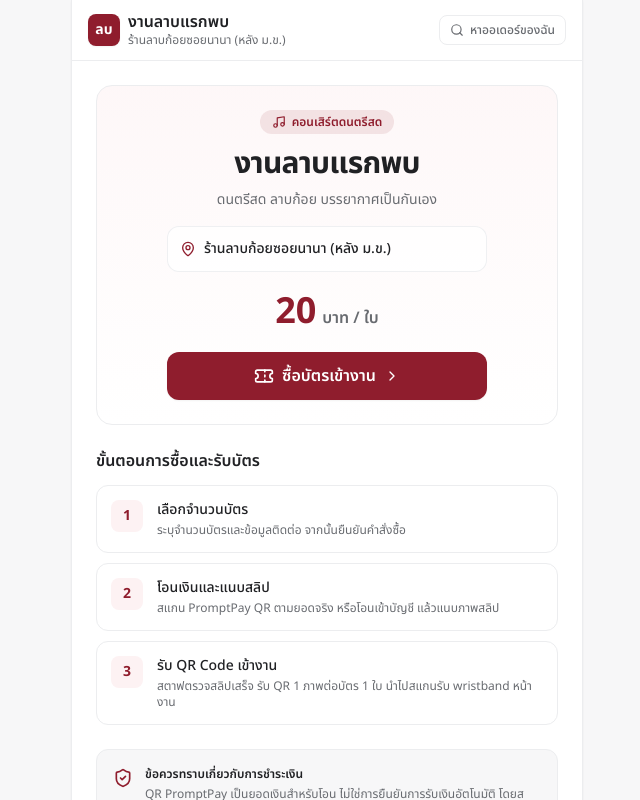
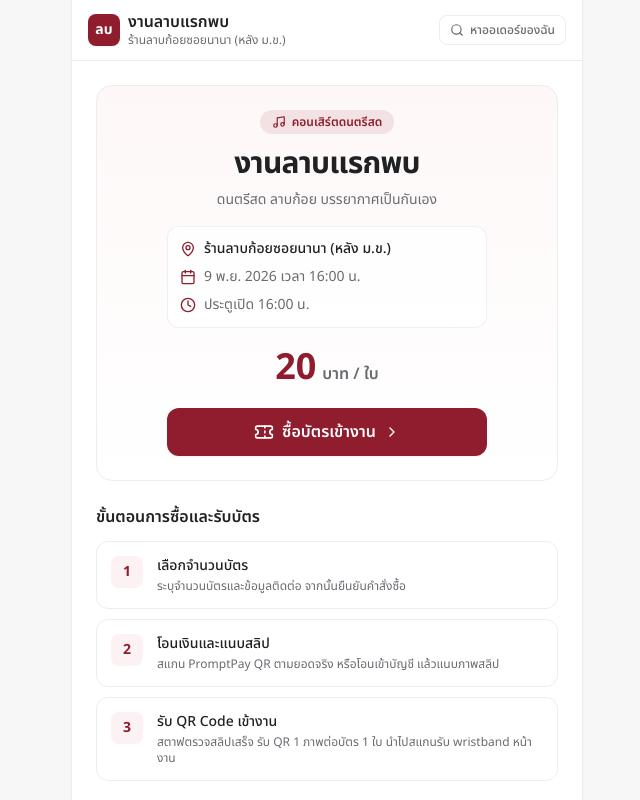
Before and after one commit to nonHine/larb-raek-phob-tickets, a Next.js app: page / in a window 1280 px wide. Shown: the top 800 px of the page, without its empty margins (313-953 px from the left). Built offline with nearby package versions, Linux system fonts and the light colour scheme.

Commit message:
update: verify user credentials, sync HUMAN_TODO, add client promptpay id and logo

```diff
--- a/app/(public)/checkout/[code]/page.tsx
+++ b/app/(public)/checkout/[code]/page.tsx
@@ -103,7 +103,7 @@ export default function CheckoutPage({
         // Generate PromptPay QR
         try {
           const payload = generatePromptPayPayload(
-            process.env.NEXT_PUBLIC_PROMPTPAY_ID || "0812345678",
+            data.promptpay_id || process.env.NEXT_PUBLIC_PROMPTPAY_ID || "1839901992657",
             data.order.remaining_amount
           );
           const qr = await generateQrDataUrl(payload, { width: 280 });
--- a/app/(public)/page.tsx
+++ b/app/(public)/page.tsx
@@ -54,6 +54,12 @@ export default function LandingPage() {
               <div className="flex items-center gap-2">
                 <Calendar className="w-4 h-4 text-brand flex-shrink-0" />
                 <span className="text-left">{EVENT.startsAt}</span>
+              </div>
+            )}
+            {EVENT.doorsOpenAt && (
+              <div className="flex items-center gap-2">
+                <Clock className="w-4 h-4 text-brand flex-shrink-0" />
+                <span className="text-left">ประตูเปิด {EVENT.doorsOpenAt}</span>
               </div>
             )}
           </div>
--- a/app/api/orders/[code]/route.ts
+++ b/app/api/orders/[code]/route.ts
@@ -61,6 +61,7 @@ export async function GET(
         pending_amount: pendingAmount,
         remaining_amount: remainingAmount,
       },
+      promptpay_id: process.env.PROMPTPAY_ID || process.env.NEXT_PUBLIC_PROMPTPAY_ID || "1839901992657",
       payments: payments.map((p) => ({
         id: p.id,
         amount_thb: p.amount_thb,
--- a/config/event.config.ts
+++ b/config/event.config.ts
@@ -25,17 +25,17 @@ export interface EventConfig {
 export const EVENT: EventConfig = {
   name: "งานลาบแรกพบ",
   venue: "ร้านลาบก้อยซอยนานา (หลัง ม.ข.)",
-  startsAt: null, // TODO(owner): วันและเวลาจัดงานจริง
-  doorsOpenAt: null, // TODO(owner): เวลาเปิดประตู
+  startsAt: "9 พ.ย. 2026 เวลา 16:00 น.",
+  doorsOpenAt: "16:00 น.",
   orderCodePrefix: "LRP",
   ticketPriceThb: 20,
   maxTicketsPerOrder: 100,
   orderExpiryMinutes: 30,
   banks: [
     {
-      bank: "ธนาคารกสิกรไทย (ตัวอย่าง)", // TODO(owner)
-      accountName: "นายสมชาย ใจดี (ตัวอย่าง)", // TODO(owner)
-      accountNo: "xxx-x-xxxxx-x", // TODO(owner)
+      bank: "ธนาคารกสิกรไทย", // TODO(owner)
+      accountName: "นายรามณรงค์ชัย จันต๊ะภา", // TODO(owner)
+      accountNo: "2218954758", // TODO(owner)
     },
   ],
   branding: {
```
Also changed, not shown: lib/supabase.ts (added, +16 -0 lines), public/logo.svg (added), 1 other file (tests, documents, lock files or other folders).
